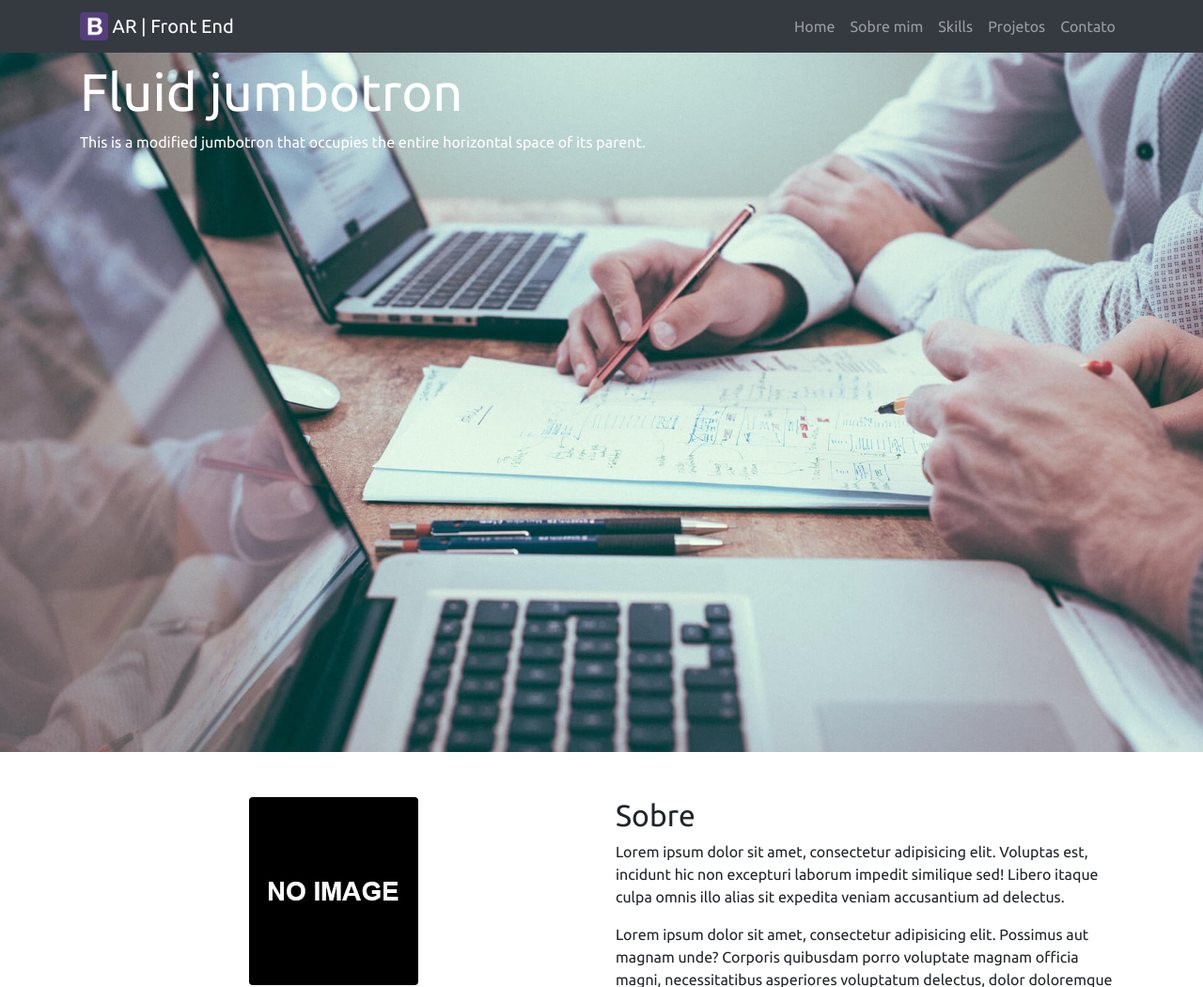
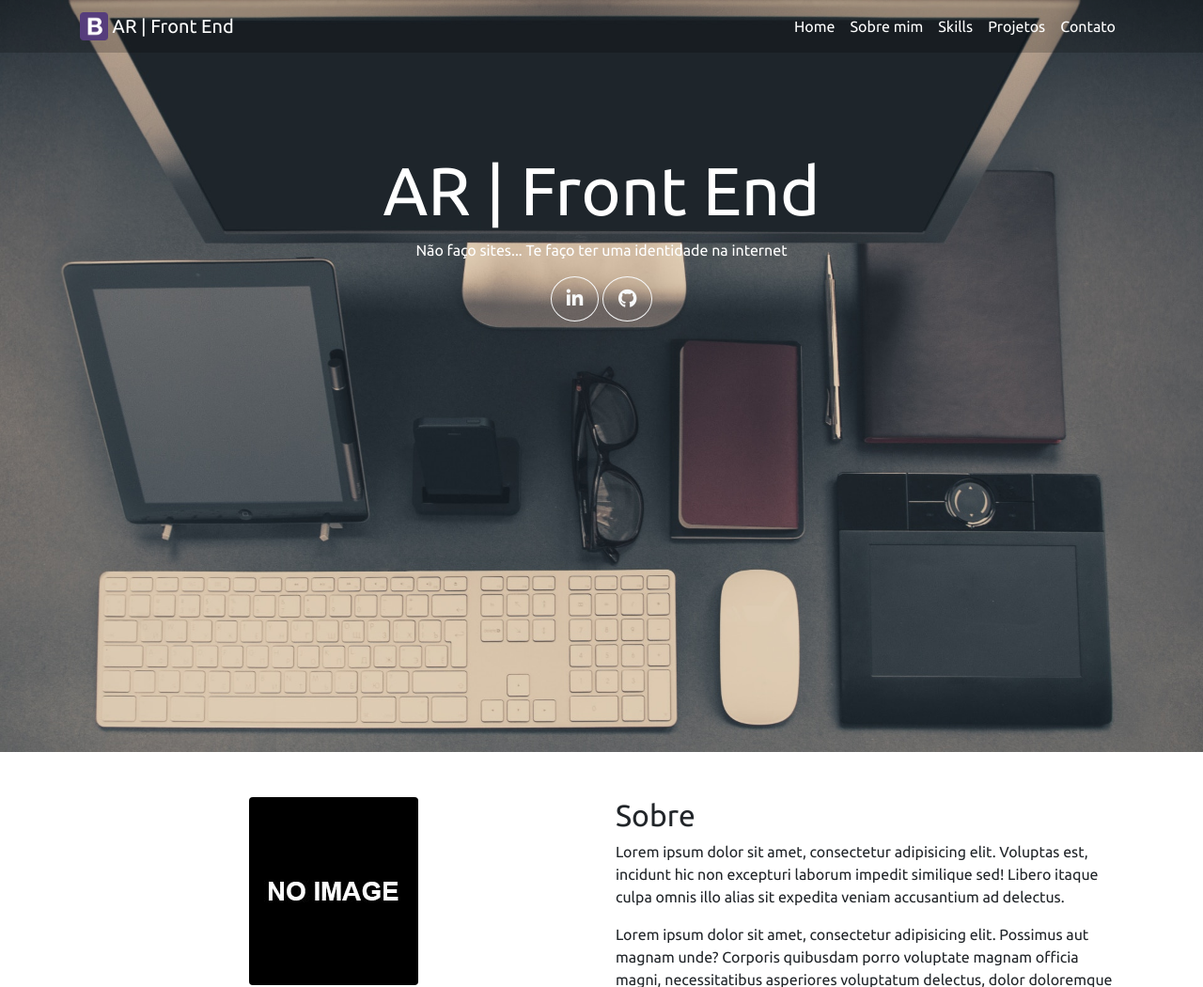
Before and after one commit to andblade/adocao, a PHP site: page / in a window 1280 px wide. Shown: the top 1050 px of the page at 94% size. Run offline with PHP 8.4, Linux system fonts and the light colour scheme; some libraries are stand-ins or nearby versions.

Commit message:
add menu transparent, banner e descrição

```diff
--- a/css/estilo.css
+++ b/css/estilo.css
@@ -2,21 +2,26 @@ body{
   font-family: 'Ubuntu', sans-serif;
 }
 
+.cor-nav{
+  background: rgba(0, 0, 0, 0.2);
+  /*border-bottom: 1px solid rgba(255, 255, 255, 0.2);*/
+  -webkit-transition: all 0.5s ease;
+  -moz-transition: all 0.5s ease;
+  -o-transition: all 0.5s ease;
+  transition: all 0.5s ease;
+}
+.txtbranco a{
+  color: #fff!important;
+}
 
 .jumbotron {
   color: white;
-  background: url(../imagens/slider/banner3.jpg) no-repeat center center;
+  background: url(../imagens/slider/banner6.jpg) no-repeat center center;
   background-size: cover;
   height: 100vh;
   /*background-attachment: fixed;*/
 }
-.affix {
-  background-color: #000;
-  -webkit-transition:padding 0.2s ease-out;
-  -moz-transition:padding 0.2s ease-out;
-  -o-transition:padding 0.2s ease-out;
-  transition:padding 0.2s ease-out;
-}
+
 
 .habilidades{
 	background: url(../imagens/img-fundo.png) no-repeat center center;
@@ -28,8 +33,8 @@ body{
 .container2{
 	max-width: 960px;
 	width: 100%;
-    padding-right: 15px;
-    padding-left: 15px;
-    margin-right: auto;
-    margin-left: auto;
+  padding-right: 15px;
+  padding-left: 15px;
+  margin-right: auto;
+  margin-left: auto;
 }
--- a/index.html
+++ b/index.html
@@ -7,6 +7,9 @@
 
     <!-- fonte Ubuntu -->
     <link href="https://fonts.googleapis.com/css?family=Ubuntu" rel="stylesheet">
+
+    <!-- icones -->
+    <link rel="stylesheet" href="https://use.fontawesome.com/releases/v5.5.0/css/all.css" integrity="sha384-B4dIYHKNBt8Bc12p+WXckhzcICo0wtJAoU8YZTY5qE0Id1GSseTk6S+L3BlXeVIU" crossorigin="anonymous">
 
     <!-- Bootstrap CSS -->
     <link rel="stylesheet" href="css/bootstrap.css">
@@ -20,7 +23,7 @@
   </head>
   <body>
 
-    <nav class="navbar fixed-top navbar-dark bg-dark navbar-expand-lg">
+    <nav class="navbar fixed-top cor-nav txtbranco navbar-dark navbar-expand-lg">
       <div class="container">
         <a href="#" class="navbar-brand" title="ESCREVA_AQUI">
           <img class="d-inline-block align-top" src="imagens/logo.png" alt="ESCREVA_AQUI" title="ESCREVA_AQUI" width="30" height="30">
@@ -43,9 +46,13 @@
 
     <!-- <div w3-include-html="inc/jumbotron.html"></div> -->
     <div class="jumbotron jumbotron-fluid">
-      <div class="container">
-        <h1 class="display-4">Fluid jumbotron</h1>
-        <p>This is a modified jumbotron that occupies the entire horizontal space of its parent.</p>
+      <div class="container mt-5 pt-5">
+        <h1 class="display-3 text-center">AR | Front End</h1>
+        <p class="text-center">Não faço sites... Te faço ter uma identidade na internet</p>
+        <div class="redes-sociais text-center">
+          <a href="#" class="btn btn-outline-light btn-lg rounded-circle" title="ESCREVA_AQUI"><i class="fab fa-linkedin-in"></i></a>
+          <a href="#" class="btn btn-outline-light btn-lg rounded-circle" title="ESCREVA_AQUI"><i class="fab fa-github"></i></a>
+        </div>
       </div>
     </div>
 
--- a/js/funcoes.js
+++ b/js/funcoes.js
@@ -1,10 +1,13 @@
-/* fixar a navbar após o deslocamento abaixo do cabeçalho */
-// $('.navbar').affix({
-//       offset: {
-//         top: $('#sobre').offset().top
-//       }
-// });
-
+//menu transparente com scroll
+$(function(){
+  $(window).scroll(function(){
+    if ($(this).scrollTop() > 400){
+      $(".navbar").addClass("bg-dark");
+    }else{
+      $(".navbar").removeClass("bg-dark");
+    }
+  });
+});
 
 
 /************************************************************************************************/
```
Also changed, not shown: imagens/slider/banner4.jpg (added), imagens/slider/banner5.jpg (added), imagens/slider/banner6.jpg (added).
